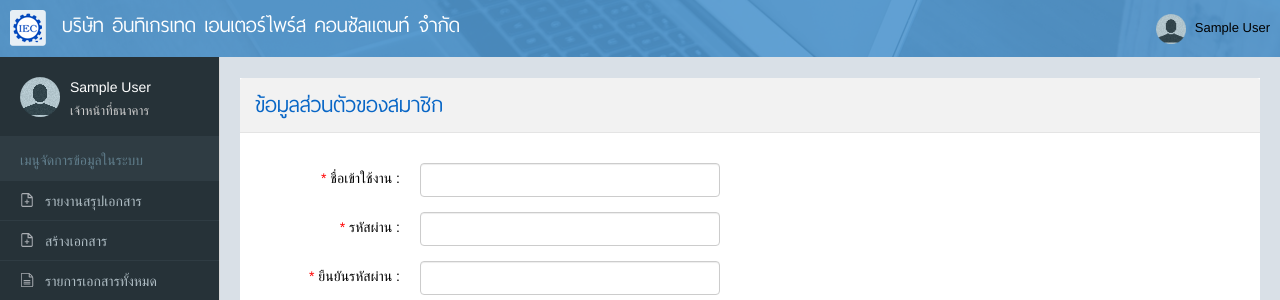
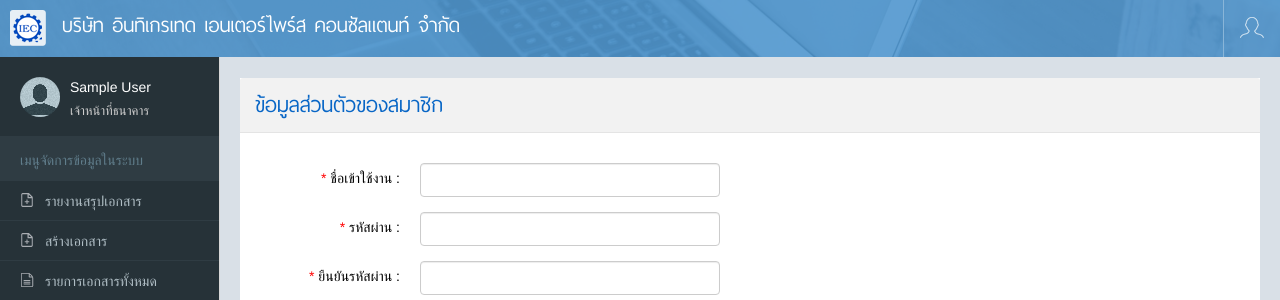
Before and after one commit to sakurayimyim/ManageDoc, a PHP site: page /?page=newMember in a window 1280 px wide. Shown: the top 300 px of the page. Run offline with PHP 8.4, Linux system fonts and the light colour scheme; the visitor is signed in with stand-in values (Sample User, id 1).

Commit message:
รูปโปรไฟล์

```diff
--- a/component/header.php
+++ b/component/header.php
@@ -1,3 +1,22 @@
+<style type="text/css">
+.head_com{
+  float: right;
+  width: 57px;
+  height: 57px;
+  border-left: 1px solid #89B5D8;
+  padding: 16px 16px;
+  cursor: pointer;
+}
+.head_comicon{
+  width: 24px;
+  height: 24px;
+}
+.head_com:hover{
+  background-color: #89B5D8;
+  opacity: 0.5;
+}
+</style>
+
   <div class="menu-header">
   <div class="company-logo">
   	<img src="images/comlogo.png" width="36" height="36">
@@ -5,8 +24,7 @@
   <div class="company-name">
     บริษัท อินทิเกรเทด เอนเตอร์ไพร์ส คอนซัลแตนท์ จำกัด
   </div>
-    <div class="header-bar-name">
-    <img src="images/profile.png" class="mar_r5" width="30" height="30">
-      <?=$_SESSION['FullName']?>
+  <div class="head_com">
+      <div class="head_comicon"><img src="images/profile-male.png" width="24" height="21"></div>
     </div>
   </div>
```
Also changed, not shown: images/profile-male.png (added).
